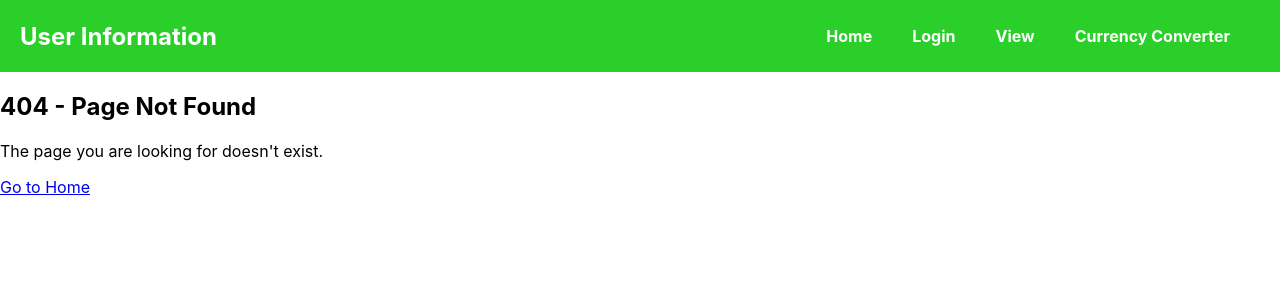
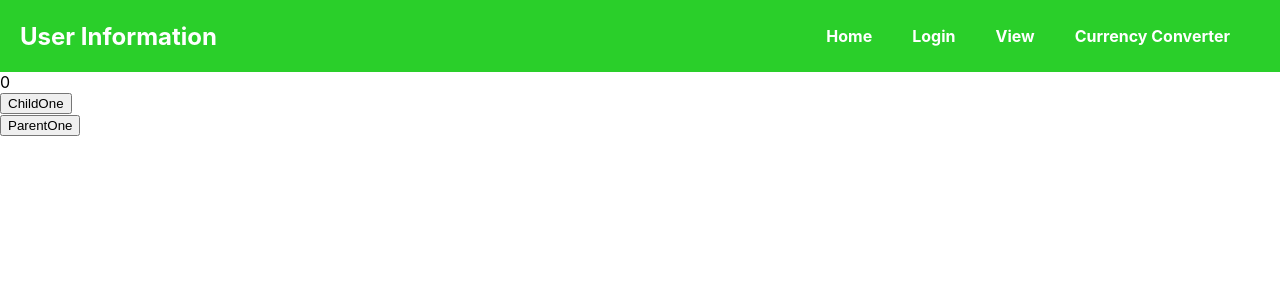
Before and after one commit to Ritik796/UserInformation, a React (Create React App) app: page /childone in a window 1280 px wide. Before the commit this address had no page. Shown: the top 300 px of the page. Built offline with nearby package versions, Linux system fonts and the light colour scheme.

Commit message:
code committed

```diff
--- a/src/App.js
+++ b/src/App.js
@@ -12,6 +12,10 @@ import Counter from "./Practics.js/Counter";
 import Memo from "./Component/Memo";
 import DId from "./Component/DId";
 import Parent from "./Practics.js/Parent";
+// import Childone from "./Practics.js/Childone";
+import Parrentone from "./Practics.js/Parrentone";
+import Test from "./Practics.js/Test";
+
 
 function App() {
   return (
@@ -32,7 +36,10 @@ function App() {
             <Route path="/memo" element={<Memo/>} />
             <Route path="/f" element={<DId/>} />
             <Route path="/parent" element={<Parent/>}/>
+            <Route path="/childone" element={<Parrentone/>}/>
+            <Route path="/test" element={<Test/>}/>
           </Routes>
+
         </ContextState>
       </>
     </BrowserRouter>
--- a/src/Component/Navbar.js
+++ b/src/Component/Navbar.js
@@ -4,13 +4,13 @@ import "../Navbar.css";
 
 function Navbar() {
   const location = useLocation()
-  useEffect(()=>{
-    console.log(location.pathname)
-    console.log(location.hash)
-    console.log(location.key)
-    console.log(location.search);
-    console.log(location.state)
-  },[location])
+  // useEffect(()=>{
+  //   console.log(location.pathname)
+  //   console.log(location.hash)
+  //   console.log(location.key)
+  //   console.log(location.search);
+  //   console.log(location.state)
+  // },[location])
   return (
     <nav className="navbar">
       <div className="navbar-container ">
--- /dev/null
+++ b/src/Practics.js/Childone.js
@@ -0,0 +1,22 @@
+import React,{useImperativeHandle,forwardRef,useState} from "react";
+
+const Childone = forwardRef((props,ref) => {
+  const [count, setcount] = useState(0);
+  useImperativeHandle(ref, () => ({
+    Increment: ()=>{
+        setcount((precount)=>precount + 1)
+    }
+  }));
+  function increase() {
+    setcount((precount)=>precount + 1)
+  }
+
+  return (
+    <div>
+      {count} <br />
+      <button onClick={increase}>ChildOne</button>
+    </div>
+  );
+});
+
+export default Childone;
--- a/src/Practics.js/Parent.js
+++ b/src/Practics.js/Parent.js
@@ -4,7 +4,14 @@ import { useRef } from 'react';
 
 export default function Parent() {
   const myref = useRef(0);
+  const valueref = useRef(0);
+  const [value,setvalue]=useState(valueref.current)
   const [refValue, setRefValue] = useState(myref.current); // State to store myref.current
+  const valueIncrease = ()=>{
+    valueref.current+=1
+    console.log(valueref,"valueIncrease");
+    setvalue(valueref.current)
+  }
 
   const Increment = () => {
     myref.current += 1;
@@ -30,8 +37,14 @@ export default function Parent() {
       <button onClick={() => setcounttwo(counttwo + 1)}>Count Two: {counttwo}</button>
       <Child getitem={getitem} />
       <p>count: {refValue}</p>
-      <p>{}</p>
+      <p></p>
       <button onClick={Increment}>Increment</button>
+
+      <hr />
+      <p   ></p>
+      <span style={{color:valueref.current>=30?"green":valueref.current>=20?"blue":valueref.current>=10?"red":"black"}} hidden={valueref.current>=40}>{value}</span>
+      <button onClick={valueIncrease}>Valuerefcount</button>
+
     </div>
   );
 }
--- /dev/null
+++ b/src/Practics.js/Parrentone.js
@@ -0,0 +1,14 @@
+import React, { useRef } from 'react';
+import Childone from './Childone'
+
+export default function Parrentone() {
+    const ref = useRef()
+    const children = () => ref.current.Increment()
+
+    return (
+        <div>
+            <Childone ref={ref} />
+            <button onClick={children}>ParentOne</button>
+        </div>
+    )
+}
--- /dev/null
+++ b/src/Practics.js/Test.js
@@ -0,0 +1,23 @@
+
+import React, { useEffect, useLayoutEffect, useRef } from 'react'
+
+function Test() {
+    const ref = useRef()
+    ref.current="red"
+    console.log(ref);
+    useEffect(()=>{
+        ref.current="yellow"
+        console.log(ref,"useeffect");
+    })
+    useLayoutEffect(()=>{
+        console.log(ref.current,"uselayouteffect");
+
+    })
+  return (
+    <div>
+
+    </div>
+  )
+}
+
+export default Test
```
